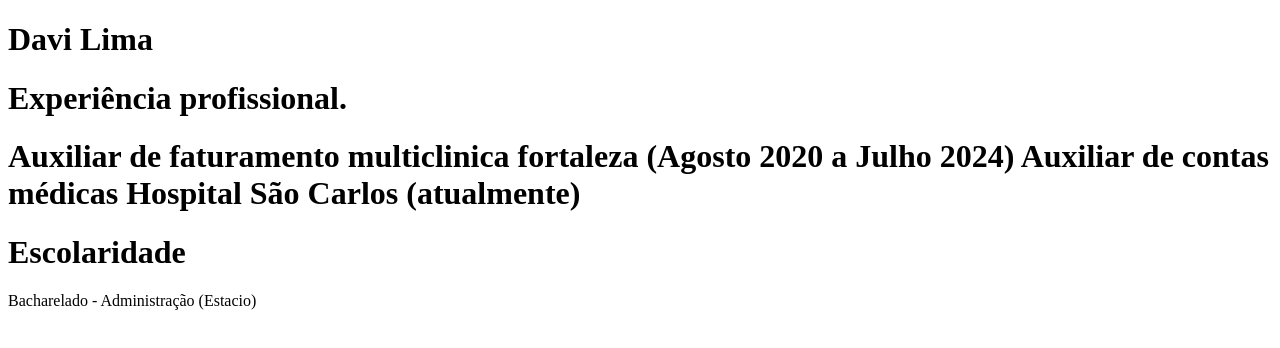
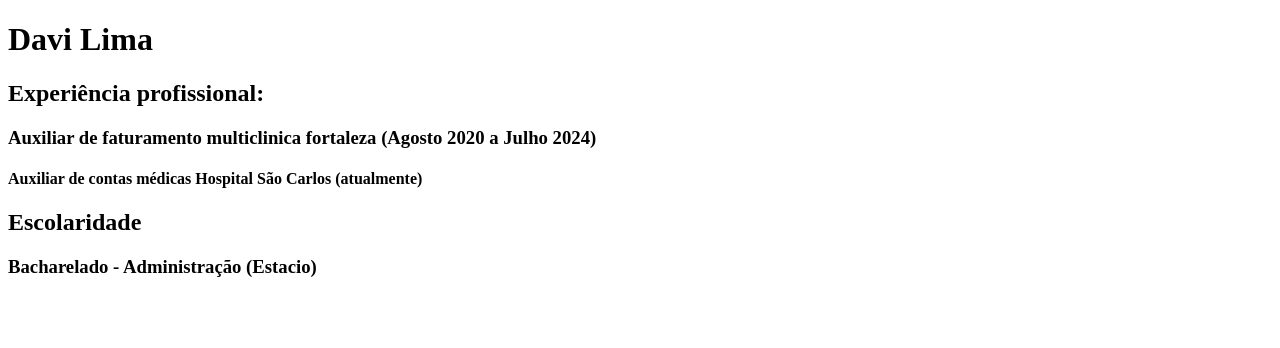
Before and after one commit to Davi621/Atividade_curriculo, a plain HTML site: page index.html in a window 1280 px wide. Drawn offline with Linux system fonts and the light colour scheme.

Commit message:
atividade

```diff
--- a/index.html
+++ b/index.html
@@ -6,9 +6,9 @@
 </head>
 <body>
     <h1>Davi Lima</h1>
-    <h1>Experiência profissional.<h1>
-</body>Auxiliar de faturamento multiclinica fortaleza (Agosto 2020 a Julho 2024)</body>
-</body>Auxiliar de contas médicas Hospital São Carlos (atualmente)</body>
+    <h2>Experiência profissional:<h2>
+    <h3>Auxiliar de faturamento multiclinica fortaleza (Agosto 2020 a Julho 2024)<h3>
+    <h4>Auxiliar de contas médicas Hospital São Carlos (atualmente)<h4>
 </html>
-    <h1>Escolaridade</h1>
-</body>Bacharelado - Administração (Estacio) </body>
+    <h2>Escolaridade<h2>
+    <h3>Bacharelado - Administração (Estacio)</h3>
```
